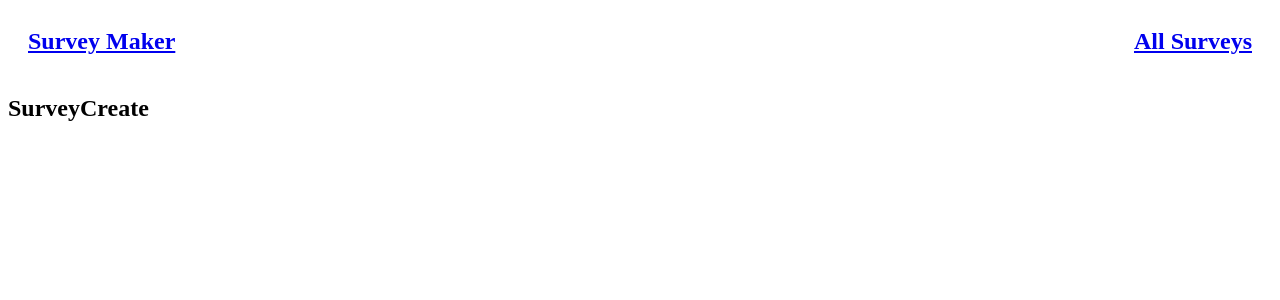
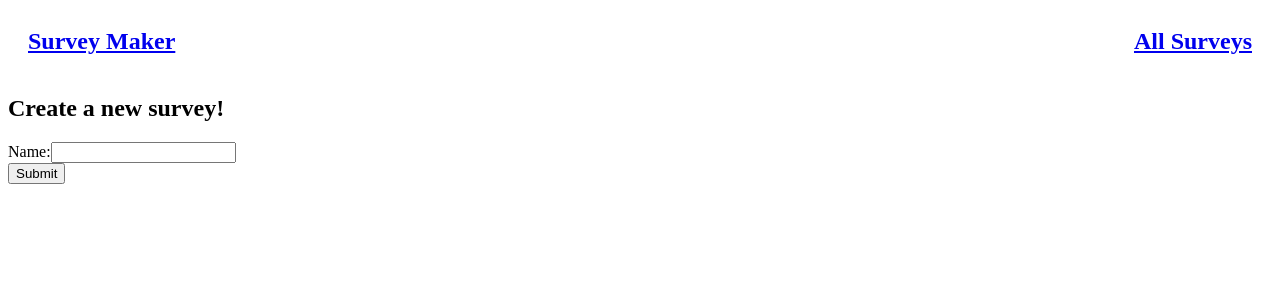
Before and after one commit to melissasedgwick/survey-maker, a React (Create React App) app in the folder survey-maker-ui/: page /survey/new in a window 1280 px wide. Shown: the top 300 px of the page. Built offline with nearby package versions, Linux system fonts and the light colour scheme.

Commit message:
Added form for creating new survey

```diff
--- a/survey-maker-ui/package.json
+++ b/survey-maker-ui/package.json
@@ -12,6 +12,7 @@
     "react-router-dom": "^5.1.2",
     "react-scripts": "3.2.0",
     "redux": "^4.0.4",
+    "redux-form": "^8.2.6",
     "redux-thunk": "^2.3.0"
   },
   "scripts": {
--- a/survey-maker-ui/src/pages/SurveyCreate/index.js
+++ b/survey-maker-ui/src/pages/SurveyCreate/index.js
@@ -1,13 +1,53 @@
 import React from 'react';
+import { Field, reduxForm } from 'redux-form';
 
-class SurveyCreate extends React.Component {
+export class SurveyCreate extends React.Component {
+  renderError({ error, touched }) {
+    if (touched && error) {
+      return (
+        <div>
+          {error}
+        </div>
+      );
+    } else { return null };
+  };
+
+  renderInput = ({ input, label, meta }) => {
+    return (
+      <div>
+        <label>{label}</label>
+        <input {...input} />
+        {this.renderError(meta)}
+      </div>
+    );
+  }
+
+  onSubmit(formValues) {
+    console.log(formValues);
+  }
+
   render() {
     return (
       <div>
-        <h2>SurveyCreate</h2>
+        <h2>Create a new survey!</h2>
+          <form onSubmit={this.props.handleSubmit(this.onSubmit)}>
+            <Field name="name" component={this.renderInput} label="Name:"/>
+            <button>Submit</button>
+          </form>
       </div>
     );
   };
 };
 
-export default SurveyCreate;
+const validate = (formValues) => {
+  const errors = {};
+  if (!formValues.name) { errors.name = 'Please enter a name for your survey' };
+
+  return errors;
+};
+
+
+export default reduxForm({
+  form: 'listCreate',
+  validate
+})(SurveyCreate);
--- a/survey-maker-ui/src/redux/reducers/index.js
+++ b/survey-maker-ui/src/redux/reducers/index.js
@@ -1,6 +1,8 @@
 import { combineReducers } from 'redux';
+import { reducer as formReducer } from 'redux-form';
 import surveyReducer from './surveyReducer';
 
 export default combineReducers({
-  surveys: surveyReducer
+  surveys: surveyReducer,
+  form: formReducer
 });
```
Also changed, not shown: 2 other files (tests, documents, lock files or other folders).
